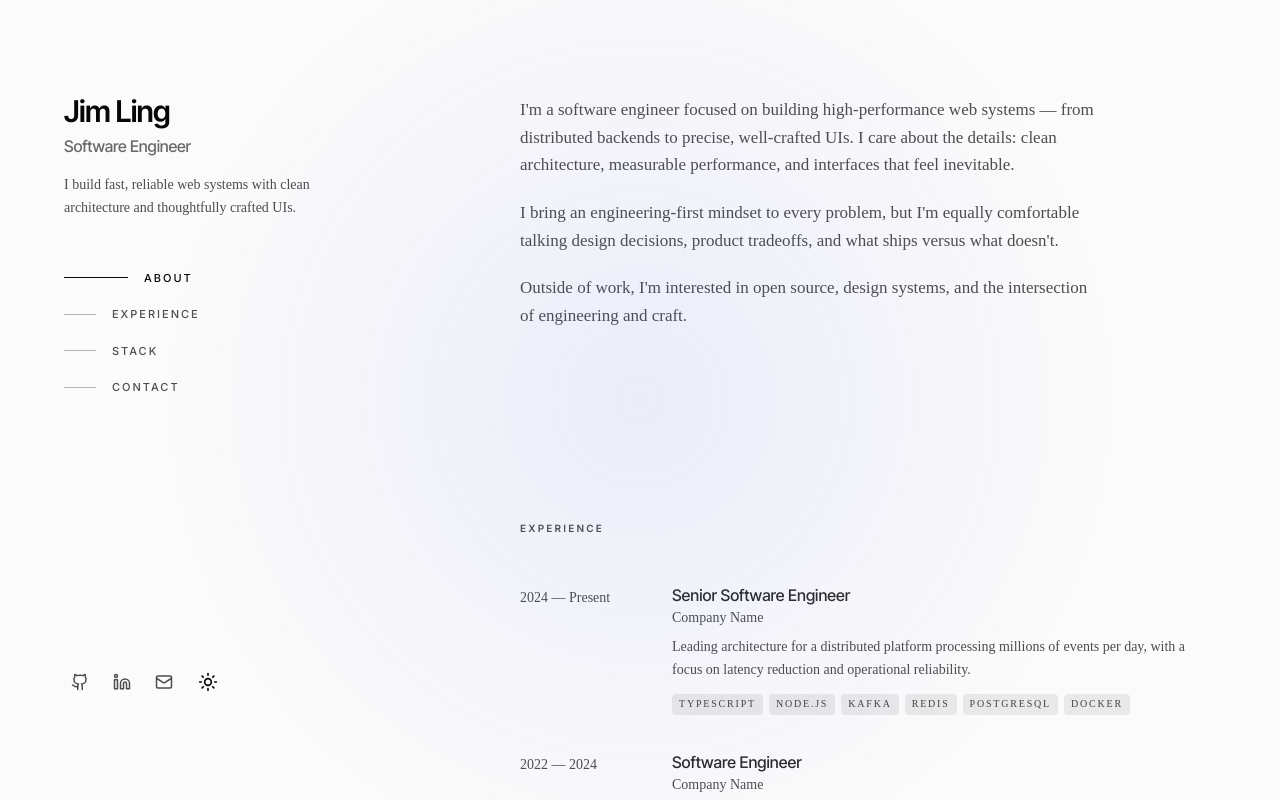
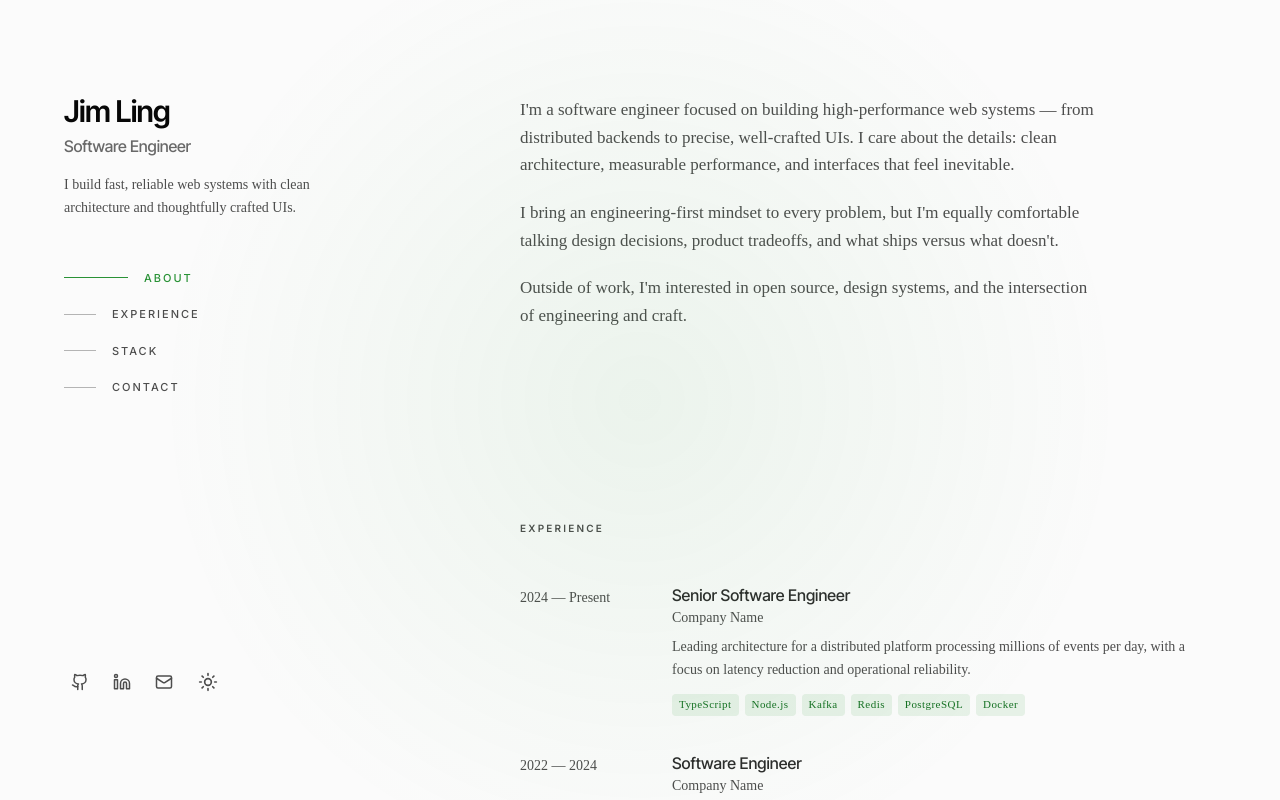
Before and after one commit to Gabnix/personal_portfolio_v1, a Next.js app: page / in a window 1280 px wide. Shown: the top 800 px of the page. Built offline with nearby package versions, Linux system fonts and the light colour scheme.

Commit message:
feat: unify colour system with Electric Moss accent across UI, interactions, and states

```diff
--- a/src/app/contact/page.tsx
+++ b/src/app/contact/page.tsx
@@ -5,7 +5,7 @@ import {
   GoogleReCaptchaProvider,
   useGoogleReCaptcha,
 } from "react-google-recaptcha-v3";
-import { ArrowUpRight } from "lucide-react";
+import { ArrowUpRight, CheckCircle2 } from "lucide-react";
 import { AnimatedWrapper } from "@/components/shared/AnimatedWrapper";
 import { BackToHome } from "@/components/shared/BackToHome";
 import { fadeInUp } from "@/lib/animations";
@@ -16,7 +16,7 @@ type FormState = "idle" | "loading" | "success" | "error";
 const FIELD_BASE =
   "w-full bg-transparent border-b border-foreground/10 py-3 min-h-[44px] " +
   "text-foreground placeholder:text-muted-foreground/40 placeholder:text-sm " +
-  "focus:outline-none focus:border-indigo-accent/60 transition-colors duration-200 font-sans text-sm";
+  "focus:outline-none focus:border-accent-signal/50 transition-colors duration-300 font-sans text-sm";
 
 function ContactForm() {
   const formRef = useRef<HTMLFormElement>(null);
@@ -89,7 +89,9 @@ function ContactForm() {
       <div className="mx-auto max-w-2xl px-6 sm:px-10 pt-12 sm:pt-16 pb-24">
         <AnimatedWrapper variant={fadeInUp}>
           <BackToHome />
-          <p className="font-sans text-[10px] font-semibold uppercase tracking-[0.22em] text-muted-foreground mt-12 mb-4">
+          <div className="mt-12">
+            <CheckCircle2 className="h-7 w-7 text-accent-signal mb-5" aria-hidden="true" />
+            <p className="font-sans text-[10px] font-semibold uppercase tracking-[0.22em] text-accent-signal mb-4">
               Message Sent
             </p>
             <h1
@@ -104,6 +106,7 @@ function ContactForm() {
             >
               Thanks for reaching out. I typically respond within 24–48 hours.
             </p>
+          </div>
         </AnimatedWrapper>
       </div>
     );
@@ -214,12 +217,12 @@ function ContactForm() {
             <p className="text-sm text-destructive leading-relaxed">{errorMsg}</p>
           )}
 
-          {/* Submit */}
+          {/* Submit + reCAPTCHA attribution */}
           <AnimatedWrapper variant={fadeInUp} delay={0.26}>
             <button
               type="submit"
               disabled={formState === "loading"}
-              className="inline-flex items-center gap-1.5 min-h-[44px] text-sm font-medium text-foreground/85 hover:text-indigo-accent transition-colors duration-200 cursor-pointer disabled:opacity-40 disabled:cursor-not-allowed group"
+              className="inline-flex items-center gap-1.5 min-h-[44px] text-sm font-medium text-foreground/85 hover:text-accent-signal transition-colors duration-300 cursor-pointer disabled:opacity-40 disabled:cursor-not-allowed group"
             >
               {formState === "loading" ? (
                 "Sending…"
@@ -233,6 +236,26 @@ function ContactForm() {
                 </>
               )}
             </button>
+            <p className="mt-5 text-[11px] text-muted-foreground/50 leading-relaxed">
+              Protected by reCAPTCHA —{" "}
+              <a
+                href="https://policies.google.com/privacy"
+                target="_blank"
+                rel="noopener noreferrer"
+                className="underline underline-offset-2 hover:text-muted-foreground transition-colors duration-200"
+              >
+                Privacy Policy
+              </a>
+              {" · "}
+              <a
+                href="https://policies.google.com/terms"
+                target="_blank"
+                rel="noopener noreferrer"
+                className="underline underline-offset-2 hover:text-muted-foreground transition-colors duration-200"
+              >
+                Terms
+              </a>
+            </p>
           </AnimatedWrapper>
 
         </form>
--- a/src/app/experience/page.tsx
+++ b/src/app/experience/page.tsx
@@ -43,7 +43,7 @@ export default function ExperiencePage() {
               href={`/experience/${entry.slug}`}
               className={cn(
                 "ghost-card group block -mx-4 px-4 py-4",
-                "focus-visible:outline-none focus-visible:ring-2 focus-visible:ring-indigo-accent focus-visible:rounded-lg"
+                "focus-visible:outline-none focus-visible:ring-2 focus-visible:ring-accent-signal focus-visible:rounded-lg"
               )}
             >
               <div className="grid sm:grid-cols-[130px_1fr] gap-x-8 gap-y-1">
@@ -57,7 +57,7 @@ export default function ExperiencePage() {
                 <div>
                   <div className="flex items-start gap-1.5">
                     <h2
-                      className="font-display font-medium text-foreground/85 leading-snug group-hover:text-indigo-accent transition-colors duration-200"
+                      className="font-display font-medium text-foreground/85 leading-snug group-hover:text-accent-signal transition-colors duration-300"
                       style={{ fontSize: "clamp(0.9375rem, 2vw, 1rem)" }}
                     >
                       {entry.role}
--- a/src/app/globals.css
+++ b/src/app/globals.css
@@ -24,7 +24,10 @@
   --color-chart-2: var(--chart-2);
   --color-chart-1: var(--chart-1);
   --color-ring: var(--ring);
-  --color-indigo-accent: var(--indigo-accent);
+  /* Electric Moss — the one sacred accent in the system */
+  --color-accent-signal: var(--accent-signal);
+  /* High-contrast dark text for use on Electric Moss backgrounds */
+  --color-accent-signal-fg: var(--accent-signal-fg);
   --color-input: var(--input);
   --color-border: var(--border);
   --color-destructive: var(--destructive);
@@ -50,7 +53,10 @@
 }
 
 :root {
-  --indigo-accent: oklch(0.55 0.22 275);
+  /* Electric Moss — oklch(58% 0.16 145).
+     Deepened for light mode. WCAG AA verified: ~5.5:1 on white. */
+  --accent-signal: oklch(0.58 0.16 145);
+  --accent-signal-fg: oklch(0.15 0.04 145);
   /* Spotlight defaults — overridden by JS on mousemove */
   --mouse-x: 50vw;
   --mouse-y: 50vh;
@@ -90,7 +96,10 @@
 }
 
 .dark {
-  --indigo-accent: oklch(0.68 0.22 275);
+  /* Electric Moss vibrant variant — oklch(62% 0.16 145).
+     WCAG AA verified: ~6.3:1 on Deep Obsidian. */
+  --accent-signal: oklch(0.62 0.16 145);
+  --accent-signal-fg: oklch(0.12 0.04 145);
   /* Deep Obsidian — blue-tinted dark, spec: oklch(18% 0.01 260) */
   --background: oklch(0.18 0.01 260);
   --foreground: oklch(0.92 0.01 260);
@@ -138,9 +147,14 @@
     scroll-behavior: smooth;
     scrollbar-gutter: stable;
   }
-  /* Indigo focus ring — keyboard navigation, satisfies WCAG 2.4.7 */
+  /* Global text selection — Electric Moss tint at 30% */
+  ::selection {
+    background-color: oklch(0.62 0.16 145 / 0.28);
+    color: var(--foreground);
+  }
+  /* Electric Moss focus ring — keyboard navigation, satisfies WCAG 2.4.7 */
   *:focus-visible {
-    outline: 2px solid var(--indigo-accent);
+    outline: 2px solid var(--accent-signal);
     outline-offset: 3px;
     border-radius: 2px;
   }
@@ -150,8 +164,8 @@
 .ghost-card {
   border-radius: 0.5rem;
   transition:
-    background-color 0.2s ease,
-    box-shadow 0.2s ease;
+    background-color 0.3s ease,
+    box-shadow 0.3s ease;
 }
 .ghost-card:hover {
   background-color: oklch(0.13 0 0 / 0.04);
@@ -161,24 +175,37 @@
   background-color: oklch(0.92 0.01 260 / 0.05);
   box-shadow: inset 0 1px 0 0 oklch(0.92 0.01 260 / 0.08);
 }
+/* Pills intensify on card hover */
+.ghost-card:hover .tech-pill {
+  background-color: oklch(0.58 0.16 145 / 0.18);
+  transition: background-color 0.3s ease;
+}
+.dark .ghost-card:hover .tech-pill {
+  background-color: oklch(0.62 0.16 145 / 0.18);
+}
 
-/* ── Tech pill ─────────────────────────────────────────────────── */
+/* ── Tech pill — Electric Moss tinted ──────────────────────────── */
 .tech-pill {
   display: inline-flex;
   align-items: center;
   padding: 2px 7px 3px;
   border-radius: 4px;
-  font-size: 10px;
+  font-size: 11px;
   font-weight: 500;
-  letter-spacing: 0.18em;
-  text-transform: uppercase;
-  background-color: oklch(0.13 0 0 / 0.07);
-  color: oklch(0.38 0 0);
+  letter-spacing: 0.04em;
+  background-color: oklch(0.58 0.16 145 / 0.10);
+  color: oklch(0.48 0.14 145);
   line-height: 1.6;
+  transition: background-color 0.3s ease;
 }
 .dark .tech-pill {
-  background-color: oklch(0.92 0.01 260 / 0.09);
-  color: oklch(0.68 0.01 260);
+  background-color: oklch(0.62 0.16 145 / 0.12);
+  color: oklch(0.72 0.14 145);
+}
+
+/* ── reCAPTCHA badge — hidden per Google's allowance; attribution shown in form ── */
+.grecaptcha-badge {
+  visibility: hidden !important;
 }
 
 /* ── Hero social icon hover ─────────────────────────────────────── */
@@ -187,7 +214,7 @@
               transform 0.25s cubic-bezier(0.19, 1, 0.22, 1);
 }
 .hero-social-icon:hover {
-  color: var(--foreground);
+  color: var(--accent-signal);
   transform: translateY(-2px);
 }
 @media (prefers-reduced-motion: reduce) {
--- a/src/components/layout/LeftColumn.tsx
+++ b/src/components/layout/LeftColumn.tsx
@@ -105,7 +105,7 @@ export function LeftColumn() {
                   className={cn(
                     "block h-px flex-shrink-0 transition-all duration-300 ease-out",
                     isActive
-                      ? "w-16 bg-foreground"
+                      ? "w-16 bg-accent-signal"
                       : "w-8 bg-muted-foreground/40 group-hover:w-12 group-hover:bg-muted-foreground/70"
                   )}
                 />
@@ -113,7 +113,7 @@ export function LeftColumn() {
                   className={cn(
                     "font-sans text-[11px] font-medium uppercase tracking-[0.18em] transition-colors duration-200",
                     isActive
-                      ? "text-foreground"
+                      ? "text-accent-signal"
                       : "text-muted-foreground group-hover:text-foreground/65"
                   )}
                 >
@@ -131,7 +131,7 @@ export function LeftColumn() {
           href={SOCIAL_LINKS.github}
           target="_blank"
           rel="noopener noreferrer"
-          className="inline-flex items-center justify-center h-10 w-10 rounded-lg text-muted-foreground hover:text-foreground transition-colors duration-200"
+          className="inline-flex items-center justify-center h-10 w-10 rounded-lg text-muted-foreground hero-social-icon"
           aria-label="GitHub"
         >
           <Github className="h-[18px] w-[18px]" aria-hidden="true" />
@@ -140,14 +140,14 @@ export function LeftColumn() {
           href={SOCIAL_LINKS.linkedin}
           target="_blank"
           rel="noopener noreferrer"
-          className="inline-flex items-center justify-center h-10 w-10 rounded-lg text-muted-foreground hover:text-foreground transition-colors duration-200"
+          className="inline-flex items-center justify-center h-10 w-10 rounded-lg text-muted-foreground hero-social-icon"
           aria-label="LinkedIn"
         >
           <Linkedin className="h-[18px] w-[18px]" aria-hidden="true" />
         </a>
         <CopyEmail
           email={SITE_EMAIL}
-          className="inline-flex items-center justify-center h-10 w-10 rounded-lg text-muted-foreground hover:text-foreground transition-colors duration-200 cursor-pointer"
+          className="inline-flex items-center justify-center h-10 w-10 rounded-lg text-muted-foreground hero-social-icon cursor-pointer"
           aria-label="Copy email address"
         >
           <Mail className="h-[18px] w-[18px]" aria-hidden="true" />
--- a/src/components/layout/SpotlightOverlay.tsx
+++ b/src/components/layout/SpotlightOverlay.tsx
@@ -18,7 +18,7 @@ export function SpotlightOverlay() {
       className="pointer-events-none fixed inset-0 z-[1] transition-[background] duration-500"
       style={{
         background:
-          "radial-gradient(600px at var(--mouse-x, 50vw) var(--mouse-y, 50vh), oklch(0.55 0.22 275 / 0.09), transparent 80%)",
+          "radial-gradient(600px at var(--mouse-x, 50vw) var(--mouse-y, 50vh), oklch(0.62 0.16 145 / 0.08), transparent 80%)",
       }}
       aria-hidden="true"
     />
--- a/src/components/layout/ThemeToggle.tsx
+++ b/src/components/layout/ThemeToggle.tsx
@@ -23,7 +23,7 @@ export function ThemeToggle() {
     <Button
       variant="ghost"
       size="icon"
-      className="w-11 h-11"
+      className="w-11 h-11 rounded-lg text-muted-foreground hero-social-icon"
       onClick={() => setTheme(isDark ? "light" : "dark")}
       aria-label="Toggle theme"
     >
--- a/src/components/sections/AboutSection.tsx
+++ b/src/components/sections/AboutSection.tsx
@@ -8,13 +8,13 @@ export function AboutSection() {
     <section id="about" className="scroll-mt-0">
 
       {/* ── Sticky section header — mobile only ──────────────────── */}
-      <div className="lg:hidden sticky top-0 z-20 -mx-6 sm:-mx-10 px-6 sm:px-10 py-3 mb-8 backdrop-blur-md bg-background/70 border-b border-foreground/[0.07]">
+      <div className="lg:hidden sticky top-0 z-20 -mx-6 sm:-mx-10 px-6 sm:px-10 py-3 mb-3 backdrop-blur-md bg-background/70">
         <span className="font-sans text-[10px] font-semibold uppercase tracking-[0.22em] text-muted-foreground">
           About
         </span>
       </div>
 
-      <div className="py-12 lg:pt-0 lg:pb-24">
+      <div className="pb-12 lg:pt-0 lg:pb-24">
         <AnimatedWrapper variant={fadeInUp}>
           <div
             className="space-y-5 leading-relaxed text-muted-foreground max-w-xl"
--- a/src/components/sections/ContactSection.tsx
+++ b/src/components/sections/ContactSection.tsx
@@ -31,7 +31,7 @@ export function ContactSection() {
           <div className="mt-10 flex flex-col sm:flex-row sm:items-center gap-4">
             <Link
               href="/contact"
-              className="inline-flex items-center gap-1.5 text-sm font-medium text-foreground/85 hover:text-indigo-accent transition-colors duration-200 group"
+              className="inline-flex items-center gap-1.5 text-sm font-medium text-foreground/85 hover:text-accent-signal transition-colors duration-300 group"
             >
               Send a message
               <ArrowUpRight
@@ -39,8 +39,6 @@ export function ContactSection() {
                 aria-hidden="true"
               />
             </Link>
-
-            <span className="hidden sm:block h-px w-4 bg-foreground/20" aria-hidden="true" />
 
             <CopyEmail
               email={SITE_EMAIL}
--- a/src/components/sections/ExperienceSection.tsx
+++ b/src/components/sections/ExperienceSection.tsx
@@ -12,13 +12,13 @@ export function ExperienceSection() {
     <section id="experience" className="scroll-mt-0">
 
       {/* ── Sticky section header — mobile only ──────────────────── */}
-      <div className="lg:hidden sticky top-0 z-20 -mx-6 sm:-mx-10 px-6 sm:px-10 py-3 mb-8 backdrop-blur-md bg-background/70 border-b border-foreground/[0.07]">
+      <div className="lg:hidden sticky top-0 z-20 -mx-6 sm:-mx-10 px-6 sm:px-10 py-3 mb-3 backdrop-blur-md bg-background/70">
         <span className="font-sans text-[10px] font-semibold uppercase tracking-[0.22em] text-muted-foreground">
           Experience
         </span>
       </div>
 
-      <div className="py-12 lg:py-24">
+      <div className="pb-12 lg:py-24">
 
         {/* Desktop overline */}
         <AnimatedWrapper variant={fadeInUp} className="hidden lg:block">
@@ -34,7 +34,7 @@ export function ExperienceSection() {
                 href={`/experience/${entry.slug}`}
                 className={cn(
                   "ghost-card group block -mx-4 px-4 py-4",
-                  "focus-visible:outline-none focus-visible:ring-2 focus-visible:ring-indigo-accent focus-visible:rounded-lg"
+                  "focus-visible:outline-none focus-visible:ring-2 focus-visible:ring-accent-signal focus-visible:rounded-lg"
                 )}
               >
                 <div className="grid sm:grid-cols-[120px_1fr] gap-x-8 gap-y-1">
@@ -48,7 +48,7 @@ export function ExperienceSection() {
                   <div className="min-w-0">
                     <div className="flex items-start gap-1.5">
                       <h3
-                        className="font-display font-medium text-foreground/85 leading-snug group-hover:text-indigo-accent transition-colors duration-200"
+                        className="font-display font-medium text-foreground/85 leading-snug group-hover:text-accent-signal transition-colors duration-300"
                         style={{ fontSize: "clamp(0.9375rem, 2vw, 1rem)" }}
                       >
                         {entry.role}
--- a/src/components/sections/SkillsSection.tsx
+++ b/src/components/sections/SkillsSection.tsx
@@ -16,13 +16,13 @@ export function SkillsSection() {
     <section id="skills" className="scroll-mt-0">
 
       {/* ── Sticky section header — mobile only ──────────────────── */}
-      <div className="lg:hidden sticky top-0 z-20 -mx-6 sm:-mx-10 px-6 sm:px-10 py-3 mb-8 backdrop-blur-md bg-background/70 border-b border-foreground/[0.07]">
+      <div className="lg:hidden sticky top-0 z-20 -mx-6 sm:-mx-10 px-6 sm:px-10 py-3 mb-3 backdrop-blur-md bg-background/70">
         <span className="font-sans text-[10px] font-semibold uppercase tracking-[0.22em] text-muted-foreground">
           Stack
         </span>
       </div>
 
-      <div className="py-12 lg:py-24">
+      <div className="pb-12 lg:py-24">
 
         {/* Desktop overline */}
         <AnimatedWrapper variant={fadeInUp} className="hidden lg:block">
```
Lines whose indentation alone changed are shown as unchanged.
